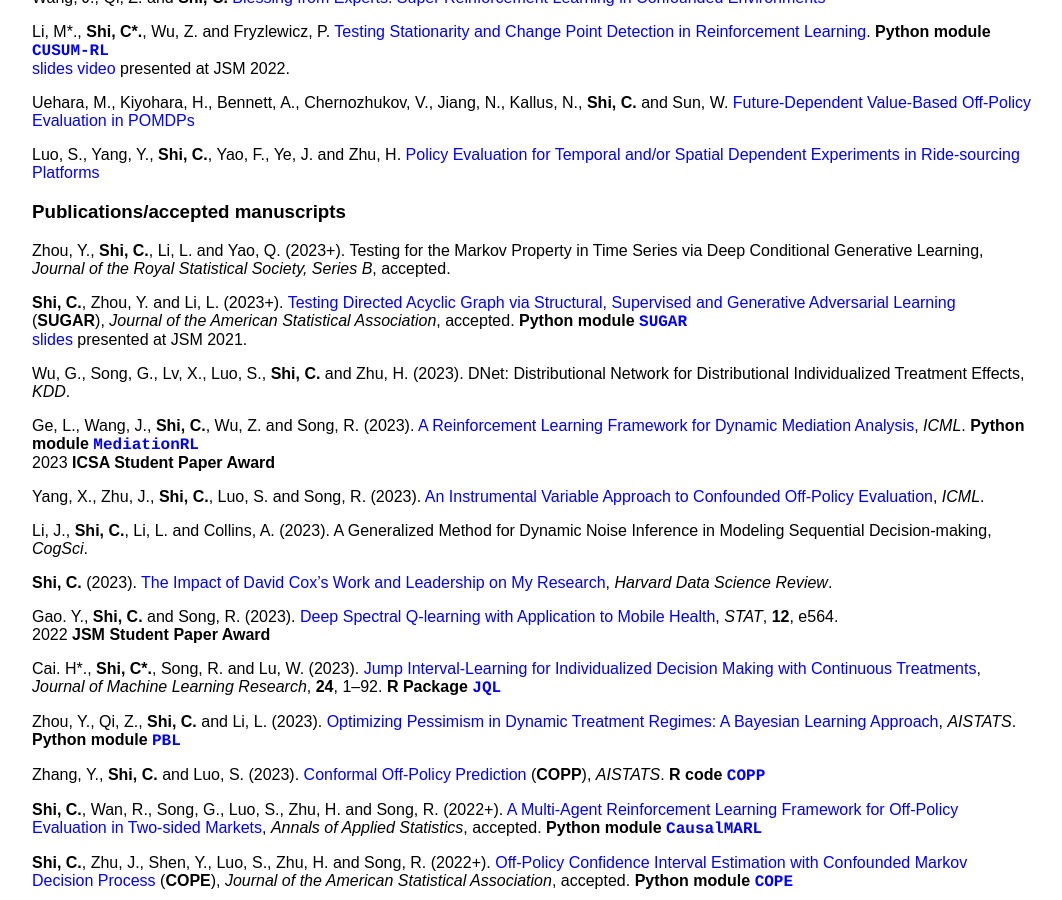
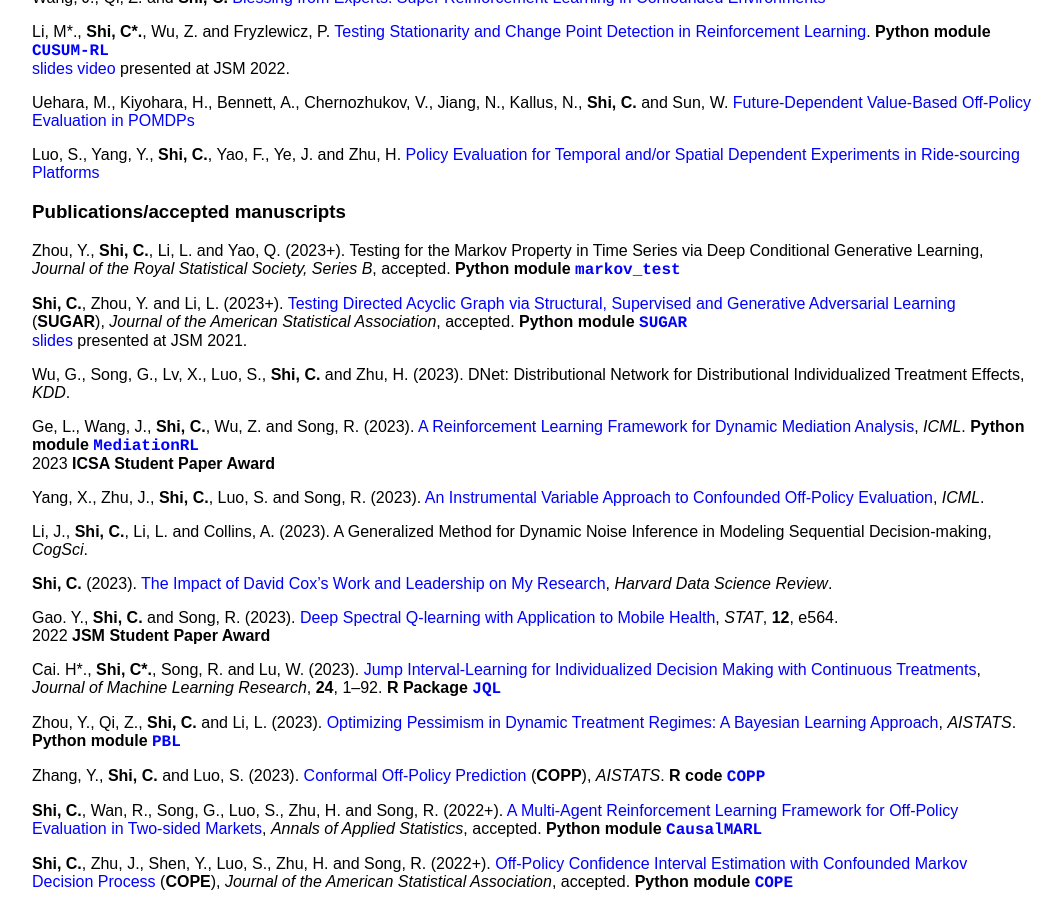
Before and after one commit to callmespring/callmespring.github.io, a Jekyll site: the page built from publication.md, in a window 1280 px wide and 900 px high, scrolled down 497 px. Shown: the whole window, without its empty margins (108-1170 px from the left). Built offline with Jekyll 4.4.1, drawn with Linux system fonts in a browser that asks for light colours.

Commit message:
Update publication.md

```diff
--- a/publication.md
+++ b/publication.md
@@ -39,7 +39,7 @@
 
 ### Publications/accepted manuscripts
 
-Zhou, Y., **Shi, C.**, Li, L. and Yao, Q. (2023+). Testing for the Markov Property in Time Series via Deep Conditional Generative Learning, _Journal of the Royal Statistical Society, Series B_, accepted.
+Zhou, Y., **Shi, C.**, Li, L. and Yao, Q. (2023+). Testing for the Markov Property in Time Series via Deep Conditional Generative Learning, _Journal of the Royal Statistical Society, Series B_, accepted. **Python module** [<span style="font-family:courier;">**markov_test**</span>](https://github.com/yunzhe-zhou/markov_test)
 
 **Shi, C.**, Zhou, Y. and Li, L. (2023+). [Testing Directed Acyclic Graph via Structural,
 Supervised and Generative Adversarial Learning](https://arxiv.org/pdf/2106.01474.pdf) (**SUGAR**), _Journal of the American Statistical Association_, accepted. **Python module** [<span style="font-family:courier;">**SUGAR**</span>](https://github.com/yunzhe-zhou/SUGAR) <br/> [<font size="3">slides</font>](./slides/SUGAR.pdf) <font size="3">presented at JSM 2021</font>.
```
